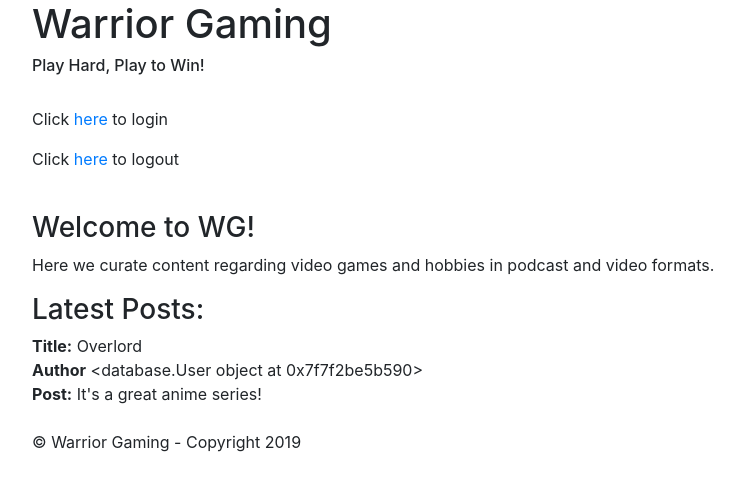
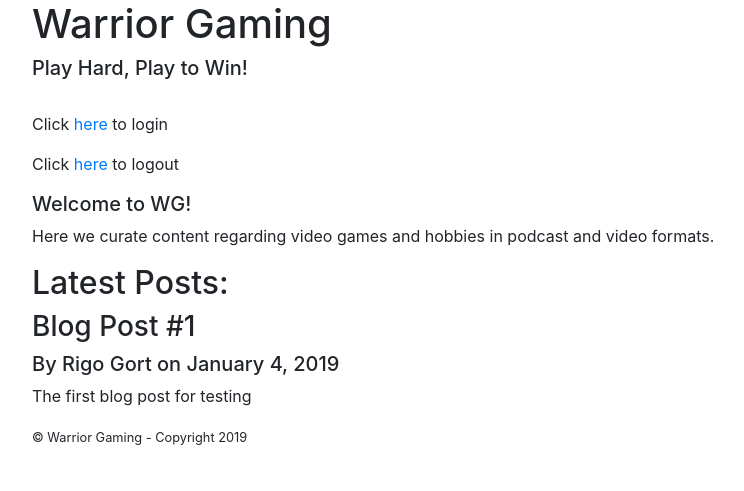
Before and after one commit to gortr/Website, a Flask app: page / in a window 1280 px wide. Shown: the top 491 px of the page, without its empty margins (53-797 px from the left). Run offline with Flask 2, Linux system fonts and the light colour scheme; some libraries are stand-ins or nearby versions.

Commit message:
Updated Database Creation
Slightly updated the database creation process for blog posts and updated the index.html file slightly. Plans are in place to continue improving the database creation process and structure.

```diff
--- a/app.py
+++ b/app.py
@@ -4,24 +4,35 @@ Author: Rigoberto Gort
 Author Email: warriorbambino23@gmail.com
 
 '''
-
-from flask import Flask, render_template, redirect, url_for, request, jsonify, session, flash, make_response
+# Imports
+from flask import Flask, render_template, redirect, url_for, request, jsonify, session, flash, make_response, abort
 from sqlalchemy import create_engine, asc, desc
 from sqlalchemy.orm import sessionmaker
 from functools import wraps
 from flask import session as login_session
 import random, string
 
-from database import Base, User, Posts
+#from models import Base, User, Posts
 
+# Creates the application object
 app = Flask(__name__, template_folder='templates')
 
 # Connect to DB and create DB session
-engine = create_engine('sqlite:///website.db')
-Base.metadata.bind = engine
+#engine = create_engine('sqlite:///website.db')
+#Base.metadata.bind = engine
 
-DBSession = sessionmaker(bind=engine)
-session = DBSession()
+# Sets up db connection & session
+#DBSession = sessionmaker(bind=engine)
+#session = DBSession()
+
+posts = [
+    {
+        'author': 'Rigo Gort',
+        'title': 'Blog Post #1',
+        'content': 'The first blog post for testing',
+        'date_posted': 'January 4, 2019',
+    }
+]
 
 # Check for user login status
 def login_required(f):
@@ -39,7 +50,7 @@ def login_required(f):
 @app.route('/home')
 @app.route('/index')
 def home():
-    posts = session.query(Posts)
+    #posts = session.query(Posts)
     if 'username' not in login_session:
         return render_template('index.html', posts=posts)
     else:
@@ -48,7 +59,7 @@ def home():
 # About Page for users with exclusive content access and updates
 @app.route('/about')
 def welcome():
-    return render_template('about.html') # Renders the about.html template
+    return render_template('about.html', title='About') # Renders the about.html template
 
 # Login Page for users to log in and check out member specific content
 @app.route('/login', methods=['GET', 'POST'])
--- a/database.py
+++ b/models.py
@@ -28,7 +28,7 @@ class Posts(Base):
 
 	id = Column(Integer, primary_key = True)
 	title = Column(String(80), nullable = False)
-	description = Column(String(1500))
+	content = Column(String(1500))
 	user_id = Column(Integer, ForeignKey('user.id'))
 	user = relationship(User)
 
@@ -37,7 +37,7 @@ class Posts(Base):
 		return {
 			'id': self.id,
 			'title': self.title,
-			'description': self.description,
+			'content': self.content,
 			'user_id': self.user_id
 		}
 
--- a/templates/base.html
+++ b/templates/base.html
@@ -1,13 +1,19 @@
 <!DOCTYPE html>
 <html lang="en">
 <head>
+	<!-- Required meta tags -->
 	<meta charset="UTF-8">
 	<meta name="viewport" content="width=device-width, initial-scale=1">
 
-	<title>Warrior Gaming</title>
+	<!-- Boostrap CSS -->
+	<link rel="stylesheet" href="https://stackpath.bootstrapcdn.com/bootstrap/4.2.1/css/bootstrap.min.css" integrity="sha384-GJzZqFGwb1QTTN6wy59ffF1BuGJpLSa9DkKMp0DgiMDm4iYMj70gZWKYbI706tWS" crossorigin="anonymous">
 
-	<!-- Bootstrap -->
-	<link href="/static/bootstrap.min.css" rel="stylesheet">
+	{% if title %}
+		<title>Warrior Gaming - {{ title }}</title>
+	{% else %}
+		<title>Warrior Gaming</title>
+	{% endif %}
+
 </head>
 <body>
 
@@ -27,9 +33,12 @@
     {% endfor %}
 
 		<footer>
-			<p>&copy; Warrior Gaming - Copyright 2019</p>
+			<small>&copy; Warrior Gaming - Copyright 2019</small>
 		</footer>
 	</div>
 
+	<script src="https://code.jquery.com/jquery-3.3.1.slim.min.js" integrity="sha384-q8i/X+965DzO0rT7abK41JStQIAqVgRVzpbzo5smXKp4YfRvH+8abtTE1Pi6jizo" crossorigin="anonymous"></script>
+	<script src="https://cdnjs.cloudflare.com/ajax/libs/popper.js/1.14.6/umd/popper.min.js" integrity="sha384-wHAiFfRlMFy6i5SRaxvfOCifBUQy1xHdJ/yoi7FRNXMRBu5WHdZYu1hA6ZOblgut" crossorigin="anonymous"></script>
+	<script src="https://stackpath.bootstrapcdn.com/bootstrap/4.2.1/js/bootstrap.min.js" integrity="sha384-B0UglyR+jN6CkvvICOB2joaf5I4l3gm9GU6Hc1og6Ls7i6U/mkkaduKaBhlAXv9k" crossorigin="anonymous"></script>
 </body>
 </html>
--- a/templates/index.html
+++ b/templates/index.html
@@ -2,7 +2,7 @@
 {% block content %}
 
       <h1>Warrior Gaming</h1>
-      <h6>Play Hard, Play to Win!</h6>
+      <h5>Play Hard, Play to Win!</h5>
       <br>
       <p>Click <a href="/login">here</a> to login</p>
       <p>Click <a href="/logout">here</a> to logout</p>
@@ -10,16 +10,14 @@
         <p> {{ message }} </p>
       {% endfor %}
 
-      <br>
-      <h3>Welcome to WG!</h3>
+      <h5>Welcome to WG!</h5>
       <p>Here we curate content regarding video games and hobbies in podcast and video formats.</p>
 
-      <h3>Latest Posts:</h3>
+      <h2>Latest Posts:</h2>
       {% for post in posts %}
-        <strong>Title:</strong> {{ post.title }} <br>
-        <strong>Author</strong> {{ post.user }} <br>
-        <strong>Post:</strong> {{ post. description }}<br>
-        <br>
+        <h3>{{ post.title }}</h3>
+        <h5>By {{ post.author }} on {{ post.date_posted }}</h5>
+        <p>{{ post.content }}</p>
       {% endfor %}
 
-{% endblock %}
+{% endblock content %}
```
Also changed, not shown: config.py (added), 1 other file.
